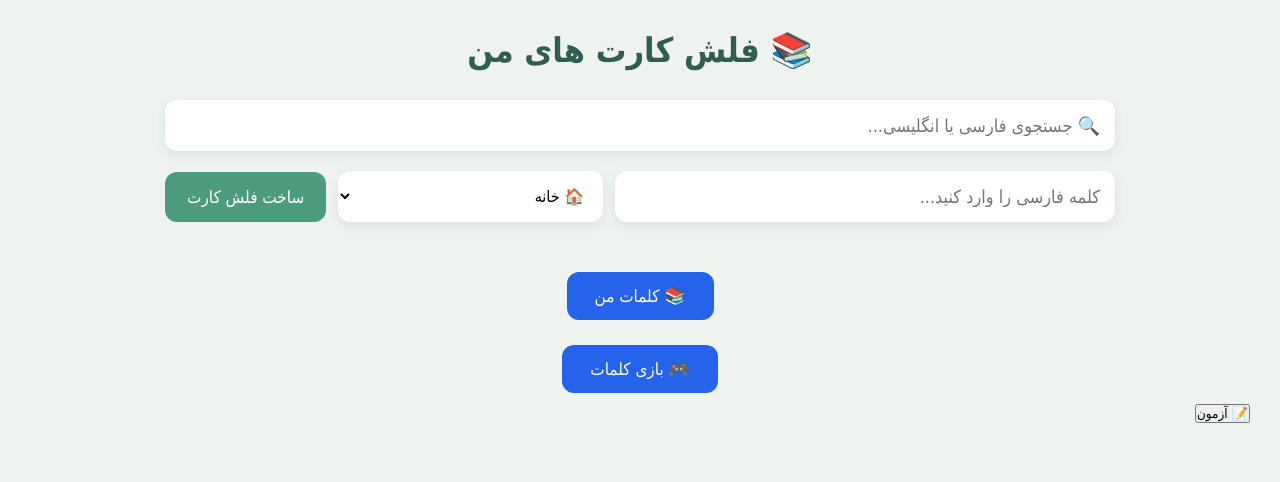
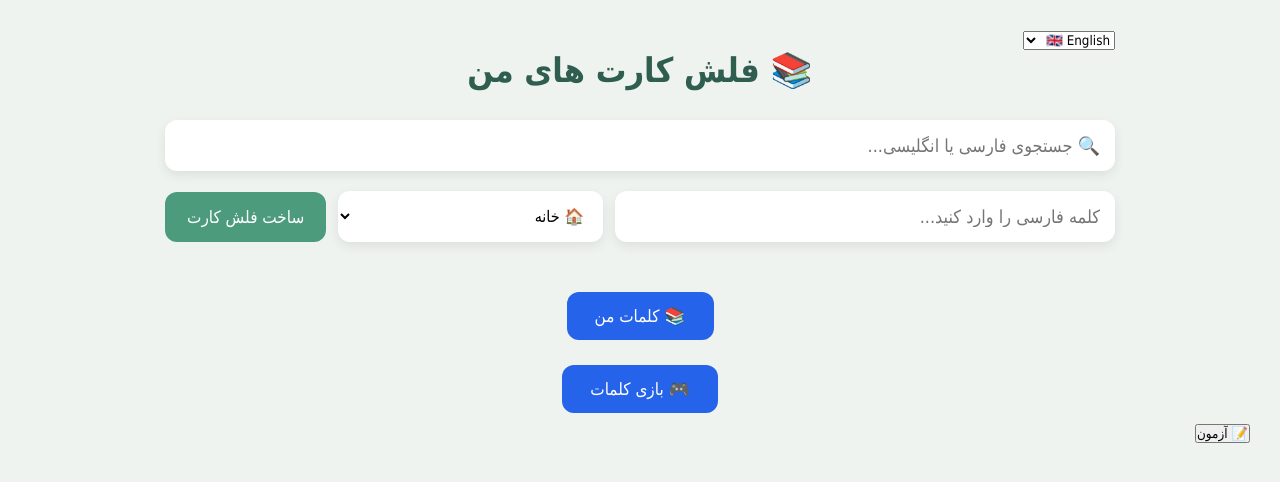
Before and after one commit to Bizad71/dut, a plain HTML site: page index.html in a window 1280 px wide. Drawn offline with Linux system fonts and the light colour scheme.

Commit message:
Update index.html

```diff
--- a/index.html
+++ b/index.html
@@ -14,7 +14,17 @@
 <body>
 
 <div class="container">
+<div class="langBox">
 
+<select id="langSelect">
+
+<option value="en">🇬🇧 English</option>
+
+<option value="de">🇩🇪 Deutsch</option>
+
+</select>
+
+</div>
 <h1>📚 فلش کارت های من</h1>
 
 <input
```
